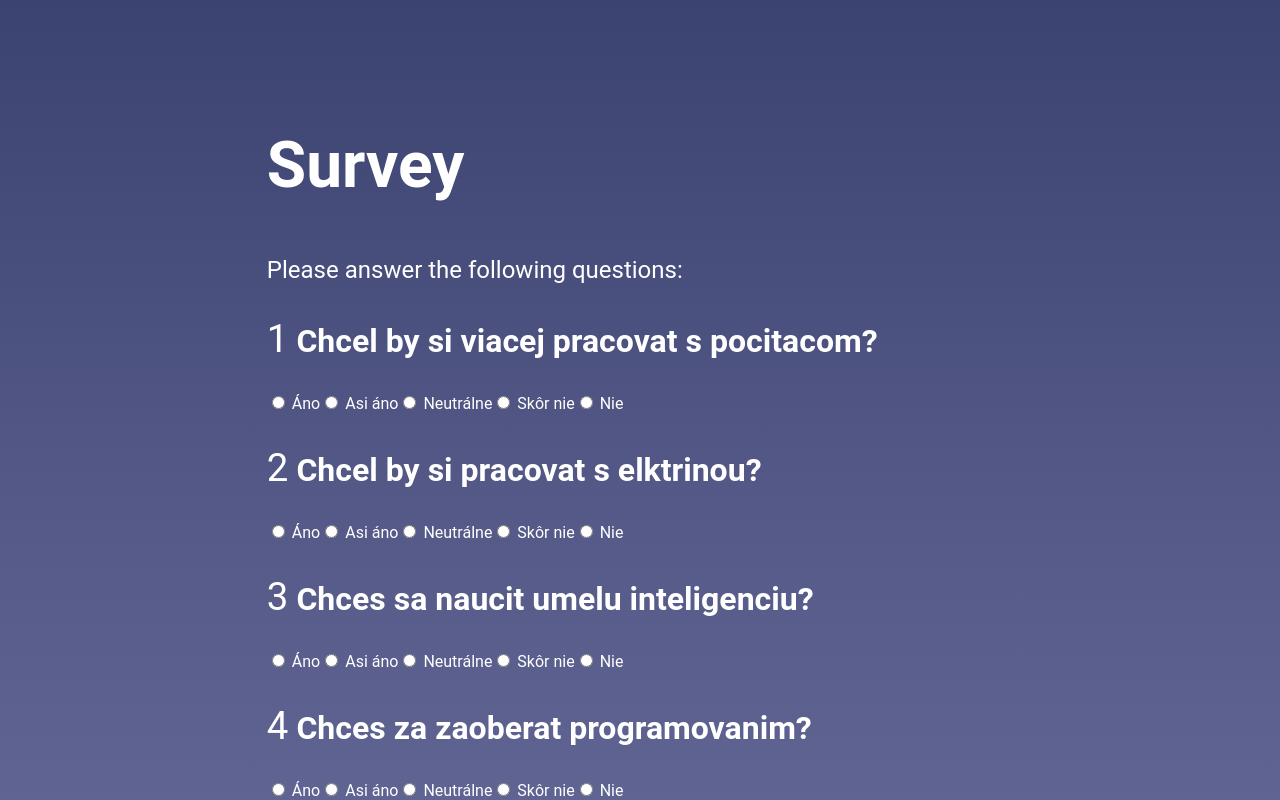
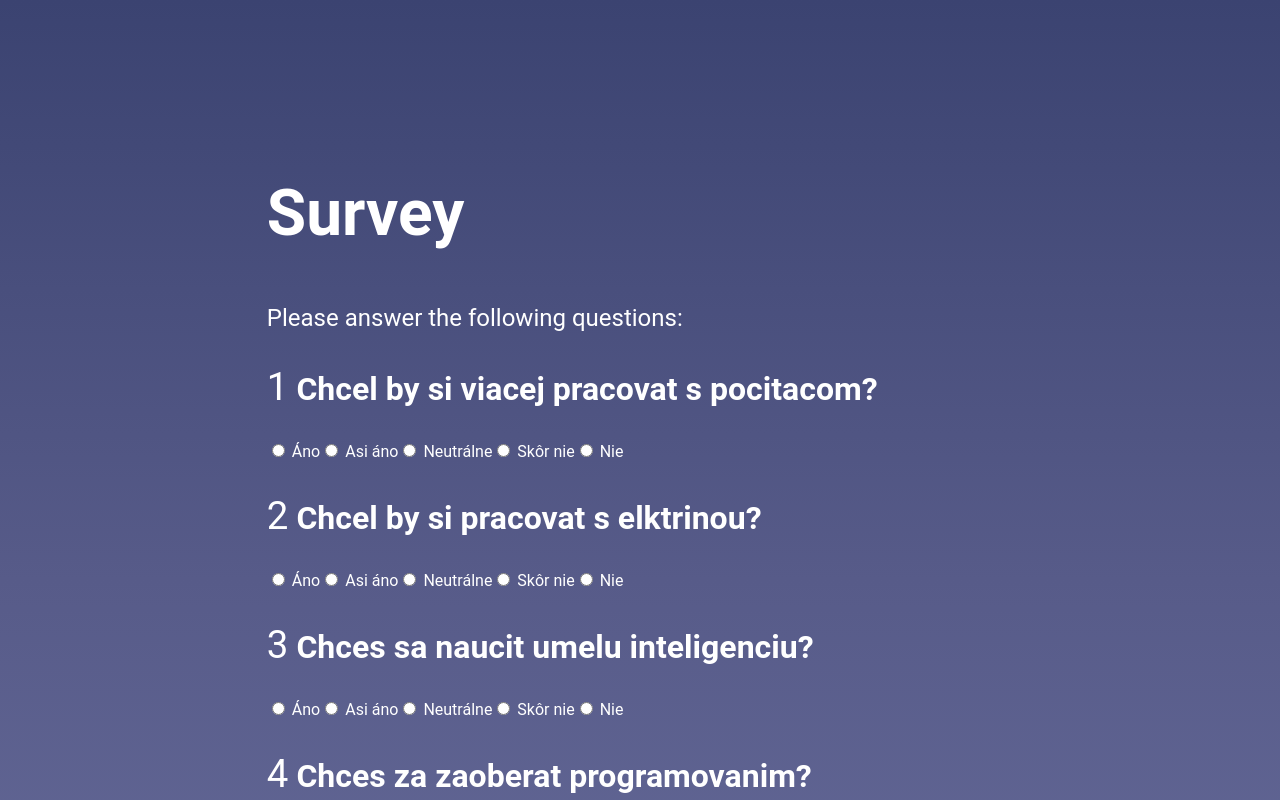
Before and after one commit to oravagamer/dotaznik, a Svelte app: page / in a window 1280 px wide. Shown: the top 800 px of the page. Built offline with nearby package versions, Linux system fonts and the light colour scheme.

Commit message:
Add margin on body

```diff
--- a/src/App.svelte
+++ b/src/App.svelte
@@ -22,5 +22,6 @@
       #7d84b4,
       #9198ca
     );
+    margin: 3rem;
   }
 </style>
```
